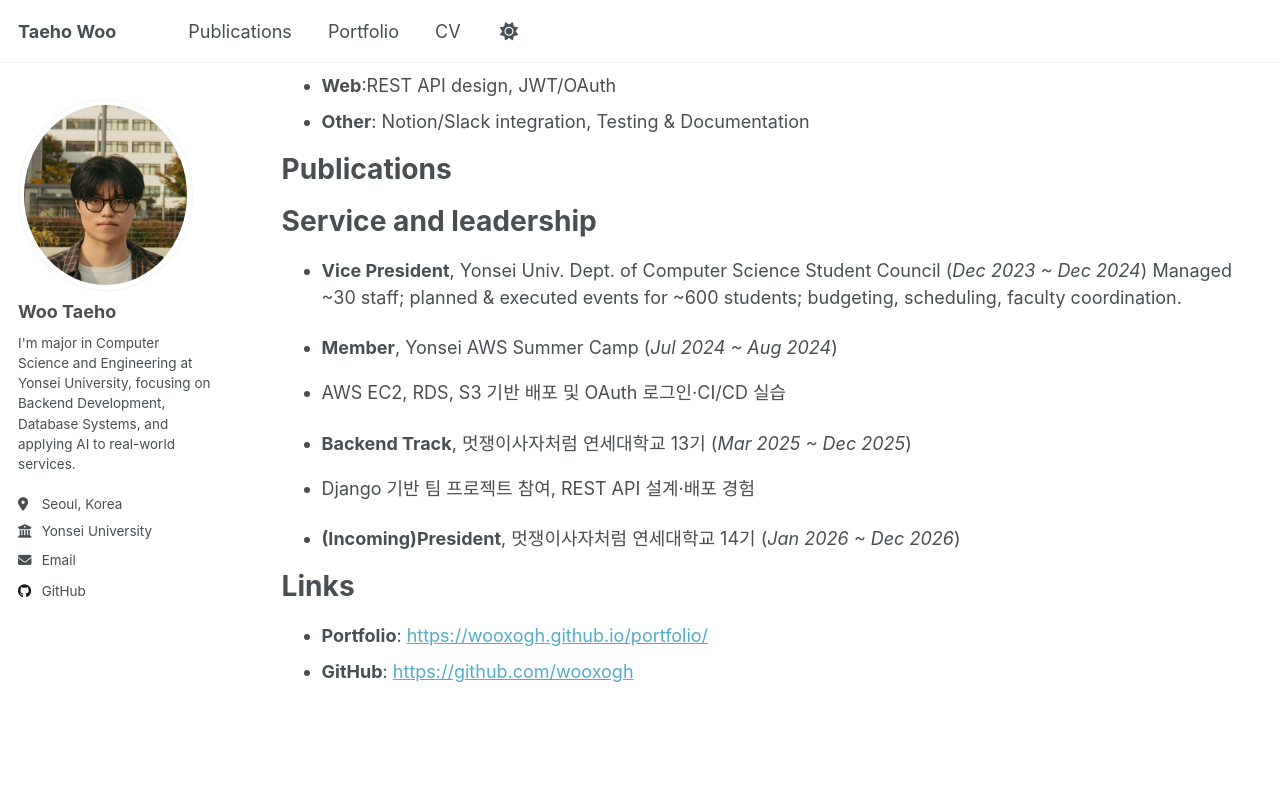
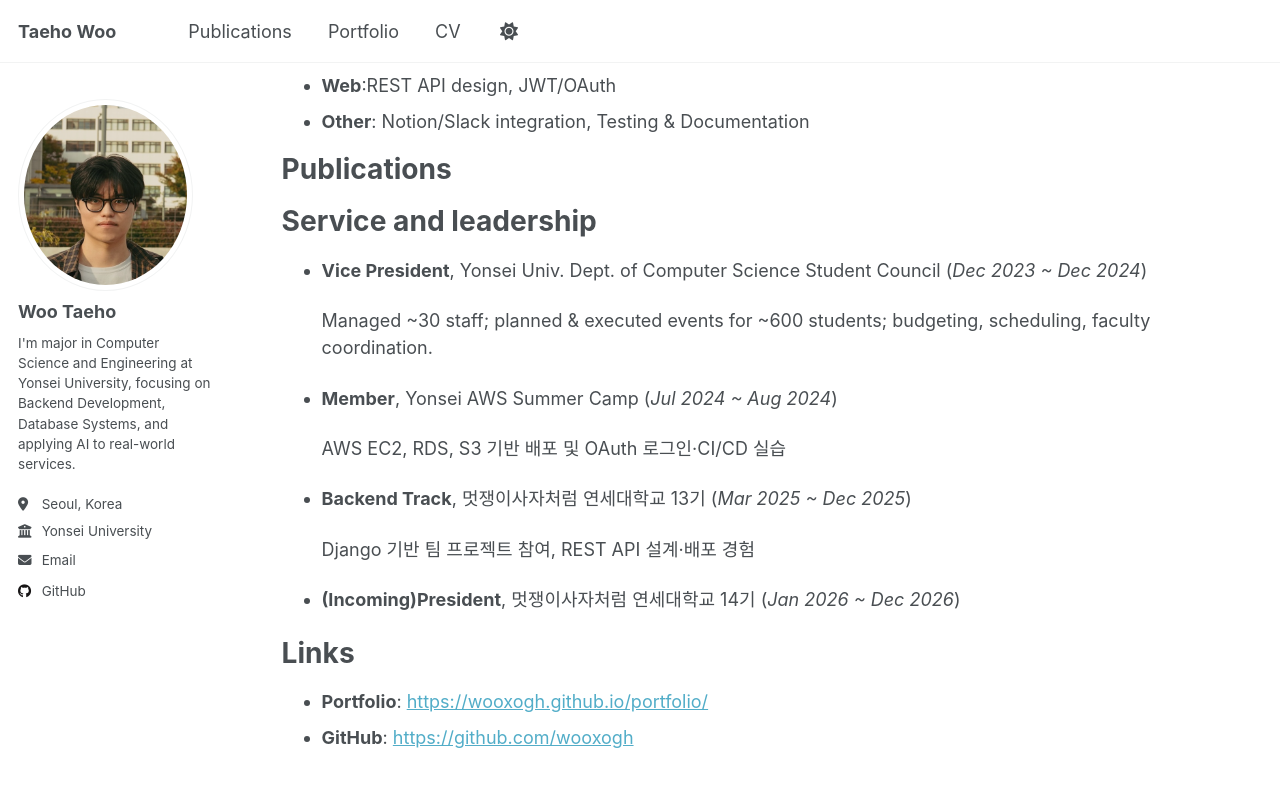
Before and after one commit to wooxogh/wooxogh.github.io, a Jekyll site: the page built from _pages/cv.md, in a window 1280 px wide and 900 px high, scrolled down 1563 px. Shown: the top 787 px of the window. Built offline with Jekyll 4.4.1, drawn with Linux system fonts in a browser that asks for light colours; a script that is not in the unit is left out.

Commit message:
cv update2

```diff
--- a/_pages/cv.md
+++ b/_pages/cv.md
@@ -72,13 +72,16 @@ Publications
 Service and leadership
 ======
 * **Vice President**, Yonsei Univ. Dept. of Computer Science Student Council (*Dec 2023 ~ Dec 2024*)
+
   Managed ~30 staff; planned & executed events for ~600 students; budgeting, scheduling, faculty coordination.
 
 * **Member**, Yonsei AWS Summer Camp (*Jul 2024 ~ Aug 2024*)
-- AWS EC2, RDS, S3 기반 배포 및 OAuth 로그인·CI/CD 실습
+
+  AWS EC2, RDS, S3 기반 배포 및 OAuth 로그인·CI/CD 실습
 
 * **Backend Track**, 멋쟁이사자처럼 연세대학교 13기 (*Mar 2025 ~ Dec 2025*)
-- Django 기반 팀 프로젝트 참여, REST API 설계·배포 경험
+
+  Django 기반 팀 프로젝트 참여, REST API 설계·배포 경험
 
 * **(Incoming)President**, 멋쟁이사자처럼 연세대학교 14기 (*Jan 2026 ~ Dec 2026*)
 
```
